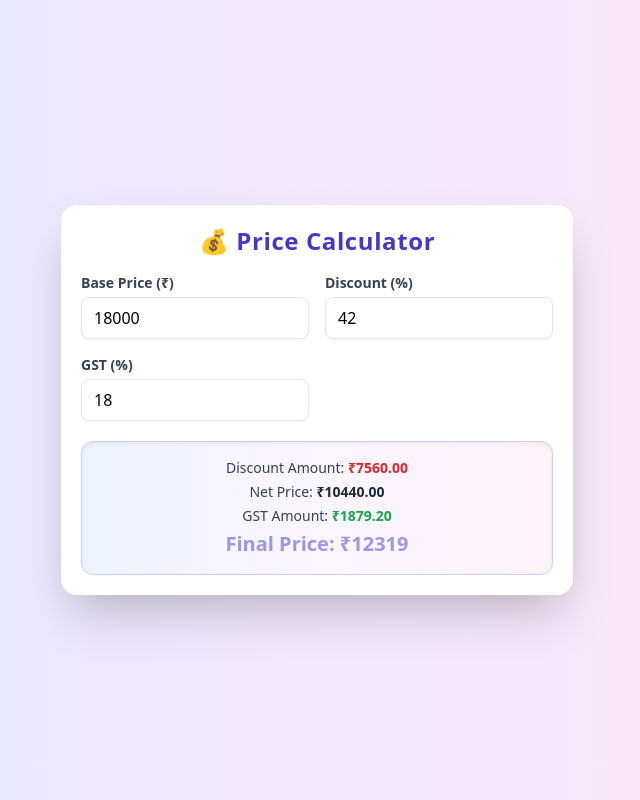
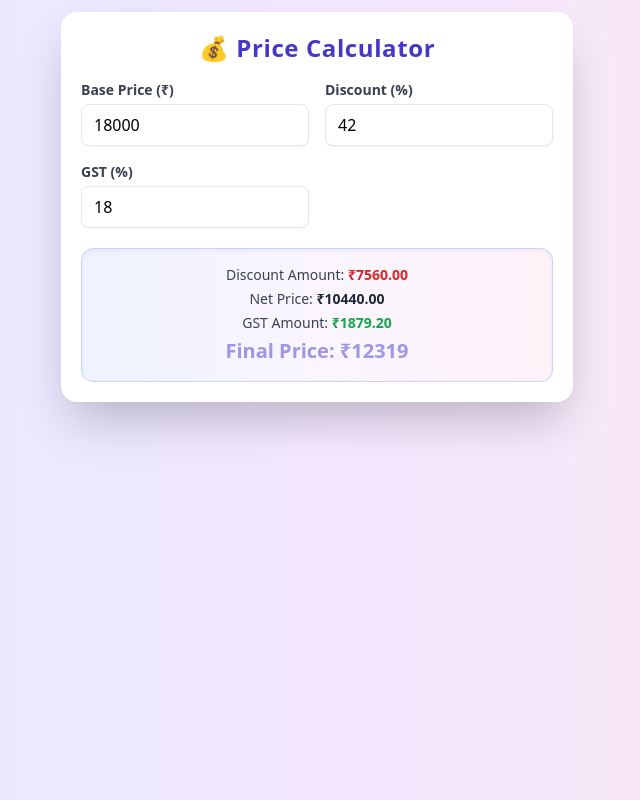
Before and after one commit to soumyadeb-git/Price-Calculator, a plain HTML site: page index.html in a window 1280 px wide. Shown: the whole page, without its empty margins (323-963 px from the left). Drawn offline with nearby package versions, Linux system fonts and the light colour scheme.

Commit message:
Update index.html

```diff
--- a/index.html
+++ b/index.html
@@ -6,7 +6,7 @@
   <title>Price Calculator</title>
   <script src="https://cdn.tailwindcss.com"></script>
 </head>
-<body class="bg-gradient-to-r from-indigo-100 via-purple-100 to-pink-100 flex items-center justify-center min-h-screen p-3">
+<body class="bg-gradient-to-r from-indigo-100 via-purple-100 to-pink-100 flex items-center justify-center p-3">
 
   <div class="bg-white shadow-2xl rounded-2xl p-5 w-full max-w-lg">
     <!-- Title -->
```
